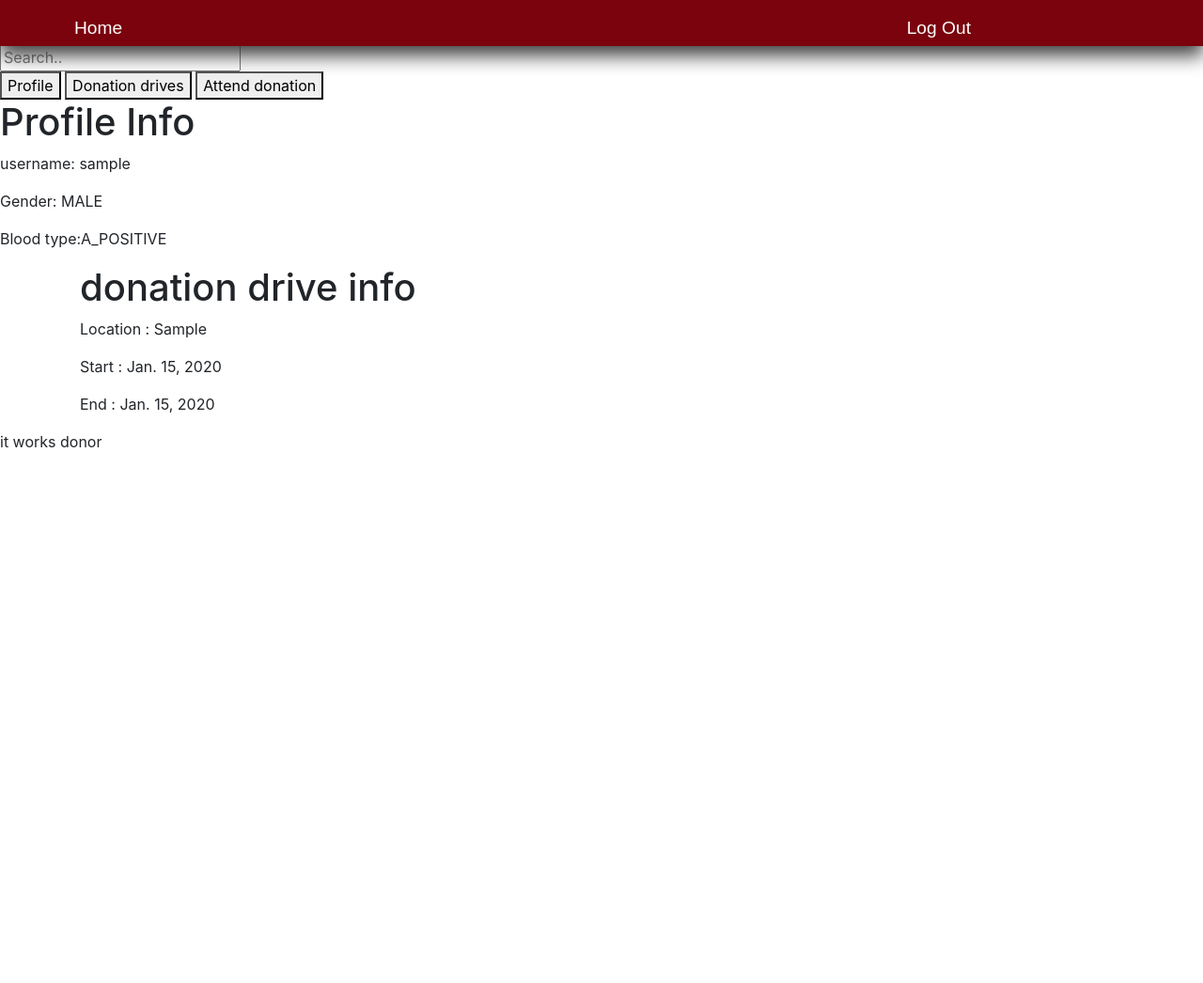
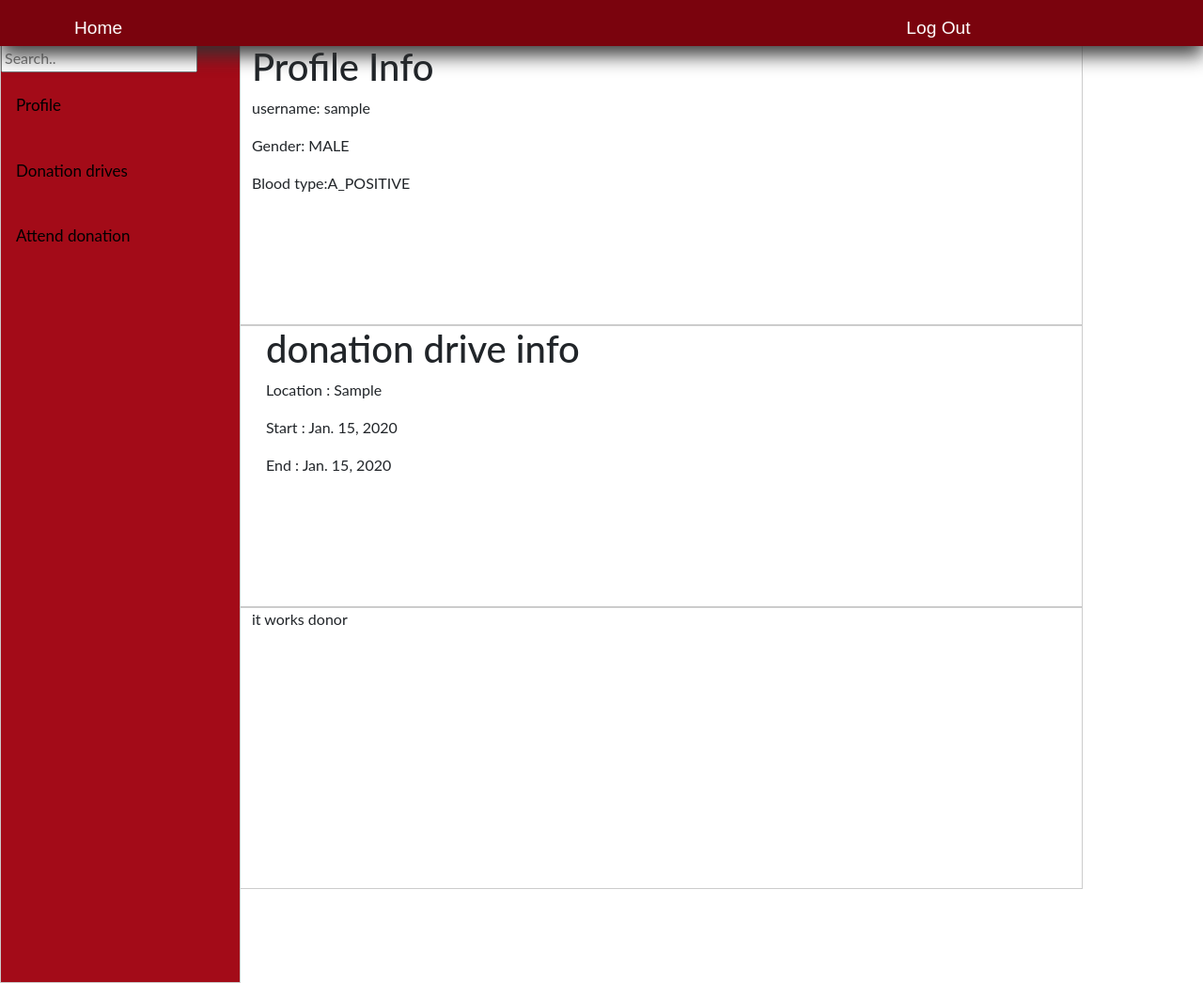
Before and after one commit to samiyah1/BloodConnect, a Django app: page /index/ in a window 1280 px wide. Shown: the whole page at 94% size. Before the commit the page ends 476 px from the top, so only its background shows below. Run offline with Django 3.2, Linux system fonts and the light colour scheme; a user stored in the database is signed in; tables that the repository leaves empty hold one stand-in row (values such as "Sample post"); some libraries are stand-ins or nearby versions.

Commit message:
added bootstrap links for the tabs toggle

```diff
--- a/donate/templates/dona/base.html
+++ b/donate/templates/dona/base.html
@@ -9,7 +9,9 @@
    <link href="https://fonts.googleapis.com/css?family=Lobster" rel="stylesheet">
    <link rel="stylesheet" href="https://stackpath.bootstrapcdn.com/bootstrap/4.1.3/css/bootstrap.min.css" integrity="sha384-MCw98/SFnGE8fJT3GXwEOngsV7Zt27NXFoaoApmYm81iuXoPkFOJwJ8ERdknLPMO" crossorigin="anonymous">
   <script src="https://ajax.googleapis.com/ajax/libs/jquery/3.3.1/jquery.min.js"></script>
-  <script src="https://maxcdn.bootstrapcdn.com/bootstrap/3.3.7/js/bootstrap.min.js"></script>
+  <link href="//maxcdn.bootstrapcdn.com/bootstrap/4.0.0/css/bootstrap.min.css" rel="stylesheet" >
+<script src="//maxcdn.bootstrapcdn.com/bootstrap/4.0.0/js/bootstrap.min.js"></script>
+<script src="//cdnjs.cloudflare.com/ajax/libs/jquery/3.2.1/jquery.min.js"></script>
 <link rel="stylesheet" href="https://cdnjs.cloudflare.com/ajax/libs/font-awesome/4.7.0/css/font-awesome.min.css">
   {% if title %}
   <title>{{title}}</title>
@@ -17,7 +19,104 @@
     <title>  </title>
   {% endif %}
 <style>
+* {box-sizing: border-box}
+body {font-family: "Lato", sans-serif;}
+section {
+    padding: 60px 0;
+}
 
+section .section-title {
+    text-align: center;
+    color: #007b5e;
+    margin-bottom: 50px;
+    text-transform: uppercase;
+}
+#tabs{
+	background: #007b5e;
+    color: #eee;
+}
+#tabs h6.section-title{
+    color: #eee;
+}
+
+#tabs .nav-tabs .nav-item.show .nav-link, .nav-tabs .nav-link.active {
+    color: #f3f3f3;
+    background-color: transparent;
+    border-color: transparent transparent #f3f3f3;
+    border-bottom: 4px solid !important;
+    font-size: 20px;
+    font-weight: bold;
+}
+#tabs .nav-tabs .nav-link {
+    border: 1px solid transparent;
+    border-top-left-radius: .25rem;
+    border-top-right-radius: .25rem;
+    color: #eee;
+    font-size: 20px;
+  }
+.tab {
+
+    float: left;
+
+    border: 1px solid #ccc;
+    background-color:#a30b18 ;
+    width: 20%;
+    height: 1000px;
+}
+
+
+.tab button {
+    display: block;
+    background-color: inherit;
+    color: black;
+    padding: 22px 16px;
+    width: 100%;
+    border: none;
+    outline: none;
+    text-align: left;
+    cursor: pointer;
+    transition: 0.3s;
+    font-size: 17px;
+}
+
+/* Change background color of buttons on hover */
+.tab button:hover {
+    background-color: #512029;
+}
+
+/* Create an active/current "tab button" class */
+.tab button.active {
+    background-color: #512029;
+}
+
+/* Style the tab content */
+.tabcontent {
+    float: left;
+    padding: 0px 12px;
+    border: 1px solid #ccc;
+    width: 70%;
+    border-left: none;
+    height: 300px;
+} */ */
+
+input[type=text] {
+    width: 130px;
+    box-sizing: border-box;
+    border: 2px solid #ccc;
+    border-radius: 4px;
+    font-size: 16px;
+    background-color: white;
+    background-image: url('searchicon.png');
+    background-position: 10px 10px;
+    background-repeat: no-repeat;
+    padding: 6px 10px 6px 20px;
+    -webkit-transition: width 0.4s ease-in-out;
+    transition: width 0.4s ease-in-out;
+}
+
+input[type=text]:focus {
+    width: 100%;
+}
 </style>
 </head>
 <body>
```
